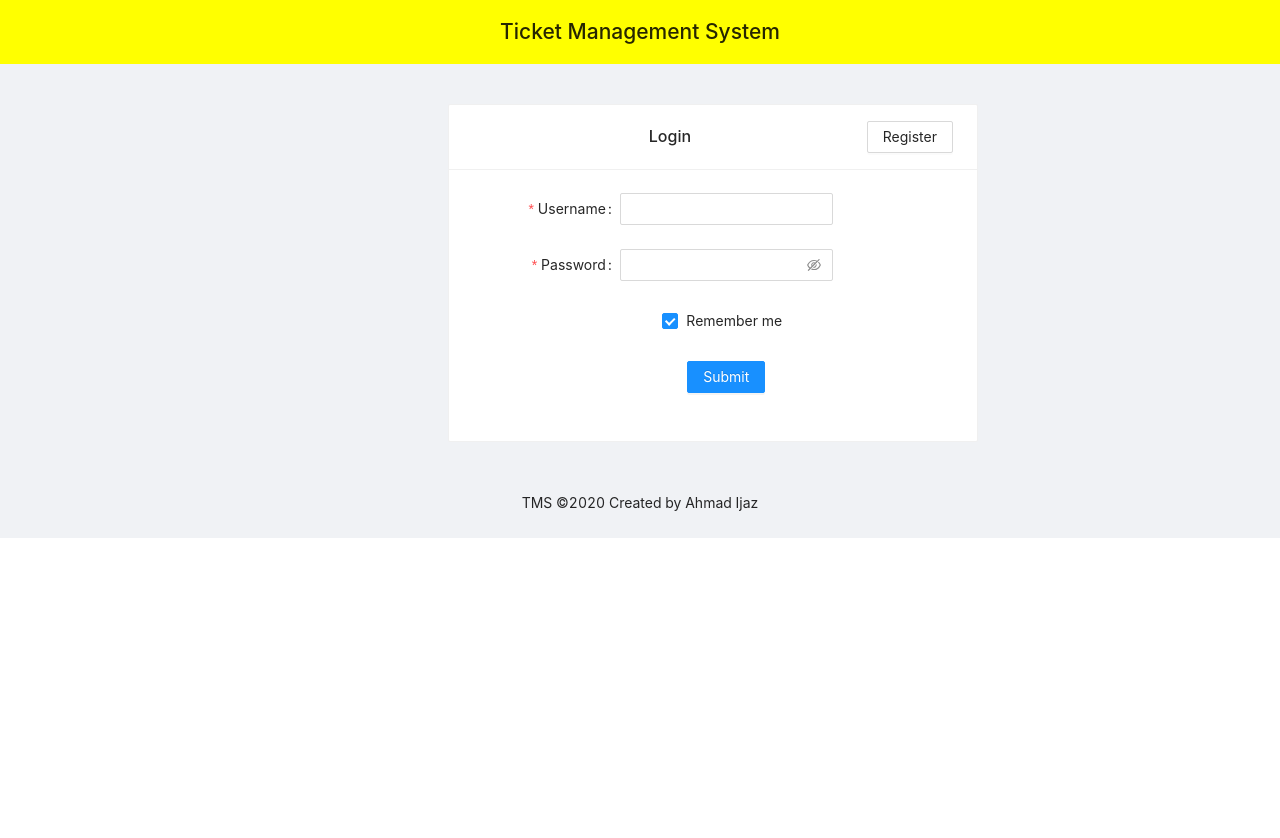
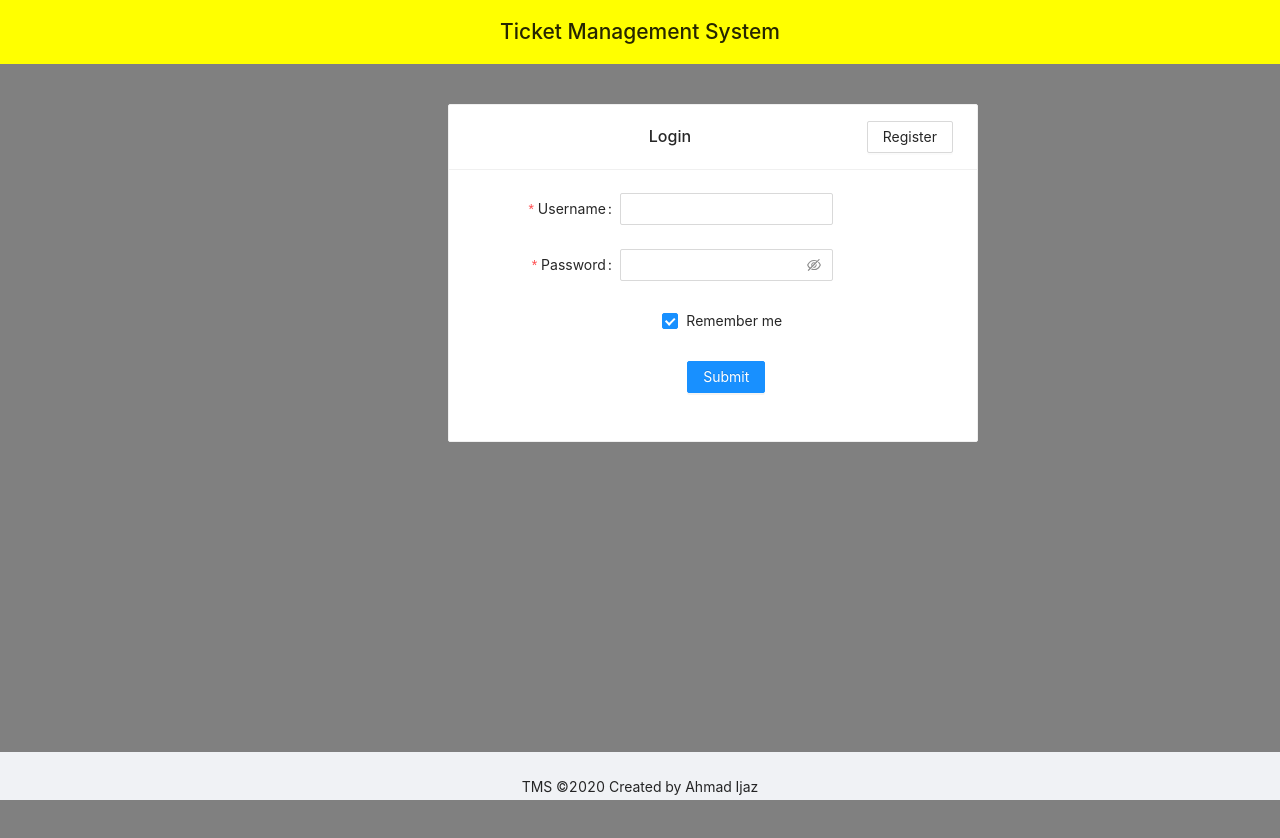
Before and after one commit to Ahmaddar18/TMS, a React app: page / in a window 1280 px wide. Shown: the top 838 px of the page. Before the commit the page ends 800 px from the top, so only its background shows below. Built offline with nearby package versions, Linux system fonts and the light colour scheme.

Commit message:
change background color

```diff
--- /dev/null
+++ b/src/App.css
@@ -0,0 +1,16 @@
+#page-container {
+  position: relative;
+  min-height: 100vh;
+}
+
+#content-wrap {
+  padding-bottom: 2.5rem; /* Footer height */
+}
+
+#footer {
+  position: absolute;
+  bottom: 0;
+  width: 100%;
+  height: 2.5rem; /* Footer height */
+  text-align: center;
+}
--- a/src/App.js
+++ b/src/App.js
@@ -1,6 +1,7 @@
 import React, { Component } from "react";
 import Loginscreen from "./views/Loginscreen";
 import { Layout } from "antd";
+import "./App.css"
 const { Header, Footer, Content } = Layout;
 class App extends Component {
   constructor(props) {
@@ -19,18 +20,18 @@ class App extends Component {
   }
   render() {
     return (
-      <Layout>
+      <Layout >
         <Header style={{ textAlign: "center", backgroundColor: "yellow" }}>
           <h1>Ticket Management System</h1>
         </Header>
-        <Content style={{ textAlign: "center", height: '100%' }}>
+        <Content id="page-container" style={{ textAlign: "center", height: '100%' , backgroundColor:'gray'}}>
           {this.state.loginPage}
           {this.state.homeScreen}
           <br />
           <br />
           <br />
         </Content>
-        <Footer style={{ textAlign: "center", minHeight:'70px'}}>
+        <Footer id="footer" >
           TMS ©2020 Created by Ahmad Ijaz
         </Footer>
       </Layout>
--- a/src/views/Login.js
+++ b/src/views/Login.js
@@ -1,5 +1,5 @@
 import React, { Component } from "react";
-import HomeScreen from './HomeScreen';
+import HomeScreen from "./HomeScreen";
 import { Form, Input, Button, Checkbox } from "antd";
 import axios from "axios";
 import { message } from "antd";
@@ -32,37 +32,55 @@ class Login extends Component {
       loginComponent: localloginComponent
     };
   }
-  render(){
+  render() {
     const onFinish = data => {
-    let my = this;
-    axios
-      .get(apiBaseUrl + "&username=" + data.username + "&password=" + data.password)
-      .then(function(response) {
-        // handle success
-        if (response.data) {
-          console.log(response.data)
-          console.log(response.data.first_name)
-          localStorage.setItem('user', JSON.stringify(response.data));
+      let temp = {
+        first_name: "Ahmad",
+        last_name: "Ijaz",
+        username: "a",
+        password: "a",
+        travel_id: "73646"
+      };
       message.success("Successfully logged in");
-          let screen=[];
-          screen.push(<HomeScreen parentContext={my.props.appContext} key={'home'}/>)
-          my.props.appContext.setState({loginPage:[],homeScreen:screen})
-        } else message.error("User didn't found please enter correct credentials");
-      })
-      .catch(function(error) {
-        // handle error
-        console.log(error);
-      })
-      .then(function() {
-        console.log("finally");
-        // always executed
-      });
+      localStorage.setItem("user", JSON.stringify(temp));
+      let screen = [];
+      screen.push(
+        <HomeScreen parentContext={this.props.appContext} key={"home"} />
+      );
+      this.props.appContext.setState({ loginPage: [], homeScreen: screen });
+
+      // let my = this;
+      // axios
+      //   .get(apiBaseUrl + "&username=" + data.username + "&password=" + data.password)
+      //   .then(function(response) {
+      //     // handle success
+      //     if (response.data) {
+      //       console.log(response.data)
+      //       console.log(response.data.first_name)
+      //       localStorage.setItem('user', JSON.stringify(response.data));
+      //       message.success("Successfully logged in");
+      //       let screen=[];
+      //       screen.push(<HomeScreen parentContext={my.props.appContext} key={'home'}/>)
+      //       my.props.appContext.setState({loginPage:[],homeScreen:screen})
+      //     } else message.error("User didn't found please enter correct credentials");
+      //   })
+      //   .catch(function(error) {
+      //     // handle error
+      //     console.log(error);
+      //   })
+      //   .then(function() {
+      //     console.log("finally");
+      //     // always executed
+      //   });
     };
 
     const onFinishFailed = errorInfo => {
       console.log("Failed:", errorInfo);
-    console.log('user'+errorInfo.values.username)
-    if(errorInfo.values.username !== '' && errorInfo.values.username !== undefined)
+      console.log("user" + errorInfo.values.username);
+      if (
+        errorInfo.values.username !== "" &&
+        errorInfo.values.username !== undefined
+      )
         message.error("Please fill both fields");
     };
 
@@ -114,5 +132,5 @@ class Login extends Component {
       </Form>
     );
   }
-};
+}
 export default Login;
```
Lines whose indentation alone changed are shown as unchanged.
